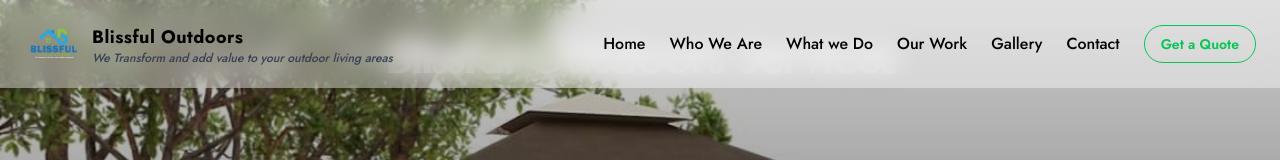
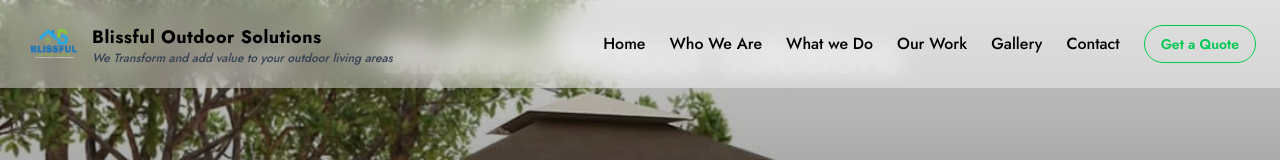
Before and after one commit to panna254/Blissful-Outdoors, a React (Vite) app: page / in a window 1280 px wide. Shown: the top 160 px of the page. Built offline with nearby package versions, Linux system fonts and the light colour scheme.

Commit message:
Site Name Changes

```diff
--- a/index.html
+++ b/index.html
@@ -36,7 +36,7 @@
     <link rel="preconnect" href="https://fonts.gstatic.com" crossorigin>
     <link href="https://fonts.googleapis.com/css2?family=Jost:wght@400;500;600;700&family=Marcellus&display=swap" rel="stylesheet">
 
-    <title>Blissful Outdoor Solutions - Professional Landscaping & Outdoor Services in Kenya</title>
+    <title>Blissful Outdoor Solutions - Professional Landscaping & Outdoor Solutions in Kenya</title>
   </head>
   <body>
     <div id="root"></div>
--- a/src/components/AboutSection.jsx
+++ b/src/components/AboutSection.jsx
@@ -26,7 +26,7 @@ const AboutSection = () => {
           >
             <img
               src={fluxImg}
-              alt="About Blissful Outdoors"
+              alt="About Blissful Outdoor Solutions"
               className="h-full w-full object-cover rounded-r-3xl lg:rounded-r-4xl shadow-2xl"
             />
             {/* Gradient overlay for better text contrast */}
--- a/src/components/Footer.jsx
+++ b/src/components/Footer.jsx
@@ -33,12 +33,12 @@ const Footer = () => {
             <div className="flex items-center space-x-3 mb-4">
               <img
                 src={logo}
-                alt="Blissful Outdoors Logo"
+                alt="Blissful Outdoor Solutions Logo"
                 className="h-12 w-auto"
               />
               <div>
                 <h3 className="text-xl font-bold text-green-400">
-                  Blissful Outdoors
+                  Blissful Outdoor Solutions
                 </h3>
                 <p className="text-sm text-gray-300">
                   Transforming outdoor living areas since 2015
--- a/src/components/GalleryGrid.jsx
+++ b/src/components/GalleryGrid.jsx
@@ -97,7 +97,7 @@ const GalleryGrid = () => {
           Project Gallery
         </h1>
         <p className="text-xl text-gray-600 max-w-3xl mx-auto">
-          Explore our completed projects and see the quality craftsmanship that sets Blissful Outdoors apart
+          Explore our completed projects and see the quality craftsmanship that sets Blissful Outdoor Solutions apart
         </p>
       </div>
 
--- a/src/components/Hero.jsx
+++ b/src/components/Hero.jsx
@@ -96,7 +96,7 @@ const Hero = () => {
                 <h1 className="text-4xl md:text-6xl font-bold leading-tight mb-6">
                   <span className="block">Welcome to</span>
                   <span className="block text-green-500">
-                    Blissful Outdoors Solutions
+                    Blissful Outdoor Solutions
                   </span>
                 </h1>
                 <p className="text-lg md:text-xl text-white/90 mb-8">
@@ -172,7 +172,7 @@ const Hero = () => {
       {currentImageIndex !== 0 && (
         <div className="pointer-events-none absolute top-8 left-1/2 -translate-x-1/2 z-20 text-center">
           <h1 className="text-white text-3xl md:text-5xl font-black tracking-tight drop-shadow-xl">
-            Blissful Outdoors Services
+            Blissful Outdoor Solutions
           </h1>
         </div>
       )}
--- a/src/components/Navbar.jsx
+++ b/src/components/Navbar.jsx
@@ -51,7 +51,7 @@ const Navbar = () => {
                 isScrolled ? "text-green-800" : "text-black"
               }`}
             >
-              Blissful Outdoors
+              Blissful Outdoor Solutions
             </span>
             <p
               className={`text-xs font-medium italic leading-tight ${
--- a/src/components/ServicesSection.jsx
+++ b/src/components/ServicesSection.jsx
@@ -136,7 +136,7 @@ const ServicesSection = () => {
               <p className="text-gray-700 leading-relaxed">Yes, we offer maintenance and aftercare for many of our services, including landscaping, fencing, and shade structures. Ask our team for details about ongoing support.</p>
             </div>
             <div className="bg-white p-6 rounded-xl shadow-lg hover:shadow-xl transition-shadow duration-300 border-l-4 border-blue-500">
-              <h3 className="font-bold text-lg text-green-800 mb-3">What makes Blissful Outdoors different?</h3>
+              <h3 className="font-bold text-lg text-green-800 mb-3">What makes Blissful Outdoor Solutions different?</h3>
               <p className="text-gray-700 leading-relaxed">We combine expert craftsmanship, quality materials, and a passion for outdoor beauty. Our team is dedicated to delivering lasting results and exceptional customer service.</p>
             </div>
           </div>
--- a/src/components/Testimonials.jsx
+++ b/src/components/Testimonials.jsx
@@ -7,7 +7,7 @@ const testimonials = [
     name: "Jane M.",
     title: "Homeowner, Nairobi",
     feedback:
-      "Blissful Outdoors completely transformed my backyard. Their attention to detail and professionalism exceeded my expectations.",
+      "Blissful Outdoor Solutions completely transformed my backyard. Their attention to detail and professionalism exceeded my expectations.",
     videoUrl: "",
     description: "Backyard transformation project with detailed landscaping.",
   },
--- a/src/components/WorkSessionVideos.jsx
+++ b/src/components/WorkSessionVideos.jsx
@@ -60,7 +60,7 @@ const WorkSessionVideos = () => {
             Watch Our Work in Action
           </h2>
           <p className="text-xl text-gray-600 max-w-3xl mx-auto">
-            See the quality and professionalism of Blissful Outdoors through our work session videos
+            See the quality and professionalism of Blissful Outdoor Solutions through our work session videos
           </p>
         </div>
 
```
